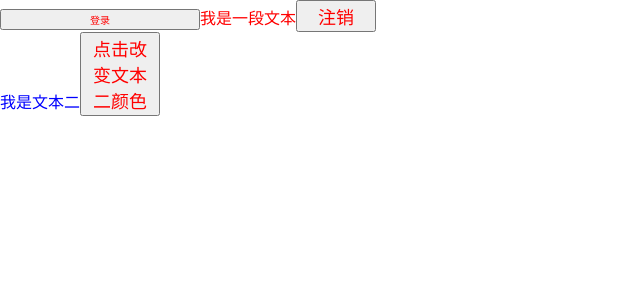
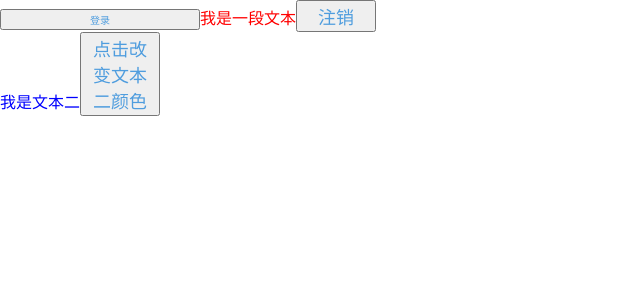
Before and after one commit to Libees/React-chat-ui, a React (Create React App) app: page / in a window 1280 px wide. Shown: the top 300 px of the page, without its empty margins (0-640 px from the left). Built offline with nearby package versions, Linux system fonts and the light colour scheme.

Commit message:
主题变量调用和笔记

```diff
--- a/src/Button.js
+++ b/src/Button.js
@@ -4,7 +4,7 @@ import styled from "styled-components"
 function Button({label,onClick,width,fontSize}){
   const StyledButton = styled.button`
     width: ${({width})=>width || "80px"};
-    color:red;
+    color:${({theme}) => theme.primaryColor};
     font-size:${props => props.fontSize || "18px"};
   `
   function handleOnClick() {
```
Also changed, not shown: 1 other file (tests, documents, lock files or other folders).
